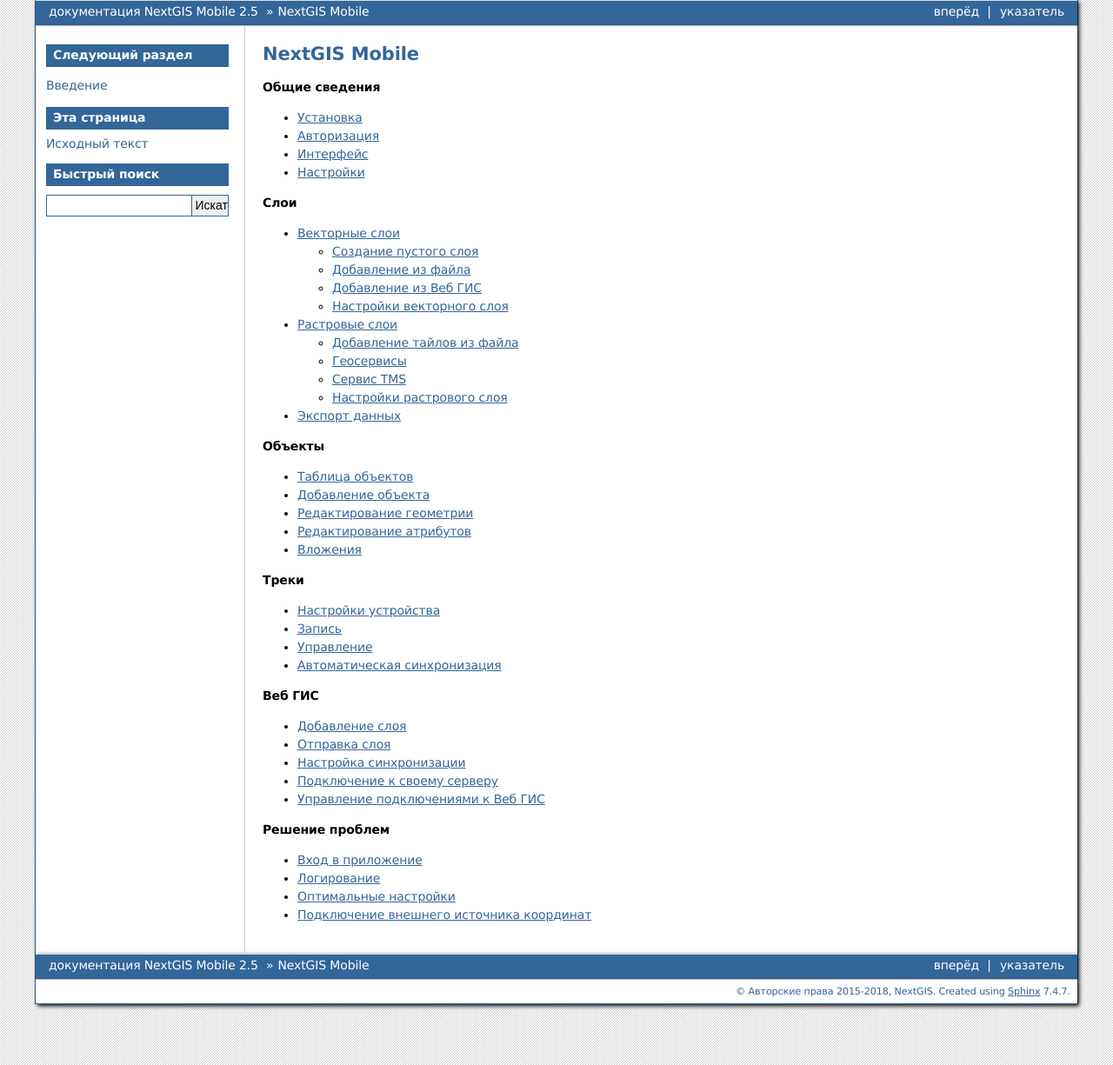
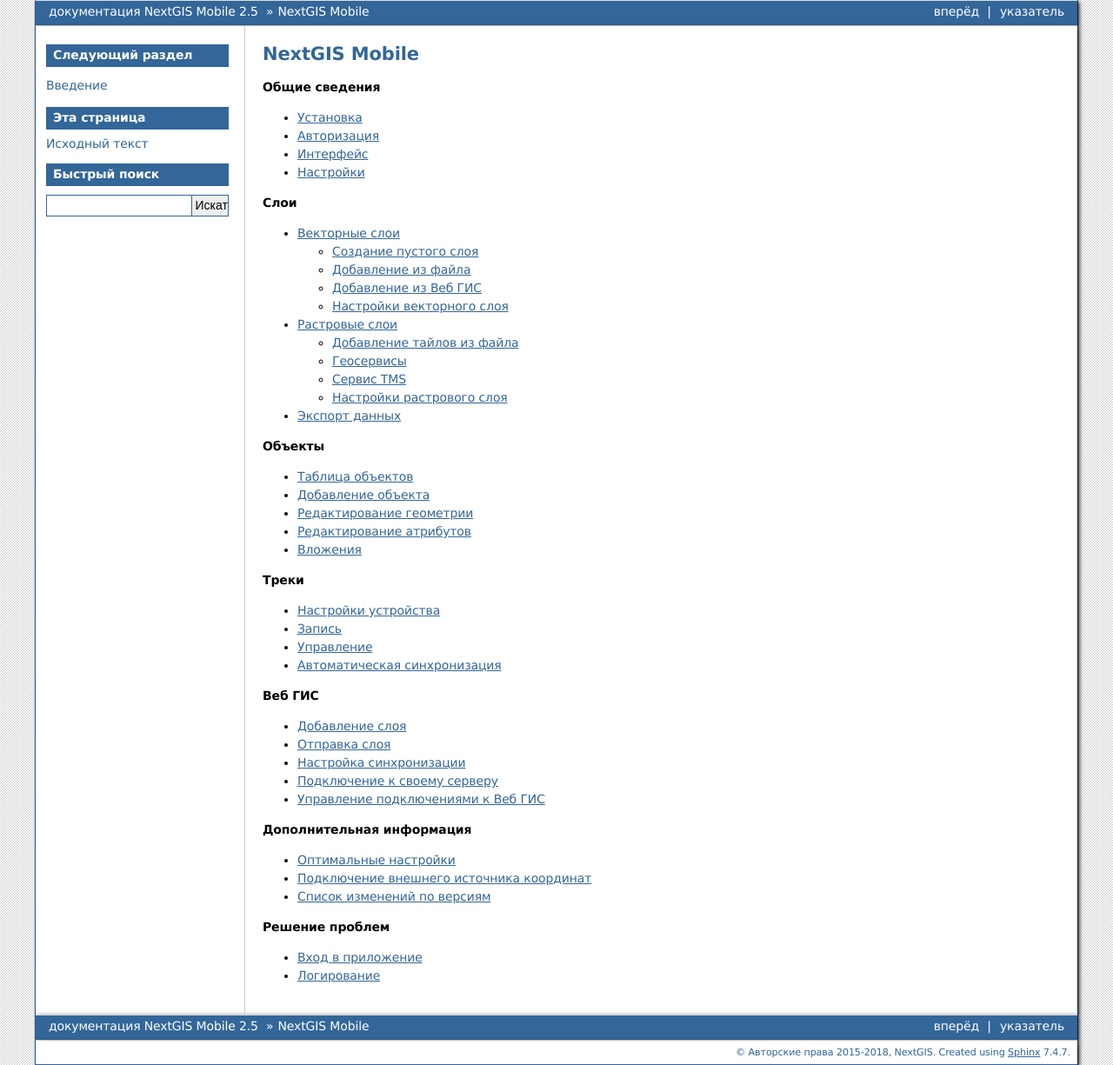
Before and after one commit to nextgis/docs_ngmobile, a Sphinx documentation site: the page built from source/index.rst, in a window 1280 px wide. Shown: the whole page at 87% size. Built offline with Sphinx 7.4.7, drawn with Linux system fonts in a browser that asks for light colours; formulas are drawn with MathJax 3.

Commit message:
Update index.rst
modify toc

```diff
--- a/source/index.rst
+++ b/source/index.rst
@@ -54,16 +54,16 @@
 * `Подключение к своему серверу <https://docs.nextgis.ru/docs_ngmobile/source/ngw_integration.html#ngm-create-connection-onp>`_
 * `Управление подключениями к Веб ГИС <https://docs.nextgis.ru/docs_ngmobile/source/ngw_integration.html#ngmobile-change-account>`_
 
+**Дополнительная информация**
+
+* `Оптимальные настройки <https://docs.nextgis.ru/docs_ngmobile/source/device_settings.html>`_
+* `Подключение внешнего источника координат <https://docs.nextgis.ru/docs_ngmobile/source/mock_location.html>`_
+* `Список изменений по версиям <https://docs.nextgis.ru/docs_ngmobile/source/changelog.html>`_
+
 **Решение проблем**
 
 * `Вход в приложение <https://docs.nextgis.ru/docs_ngmobile/source/faq_ngmobile.html#ngm-issues-login>`_
 * `Логирование <https://docs.nextgis.ru/docs_ngmobile/source/log.html#>`_
-* `Оптимальные настройки <https://docs.nextgis.ru/docs_ngmobile/source/device_settings.html>`_
-* `Подключение внешнего источника координат <https://docs.nextgis.ru/docs_ngmobile/source/mock_location.html>`_
-
-
-
-
 
 
 
```
